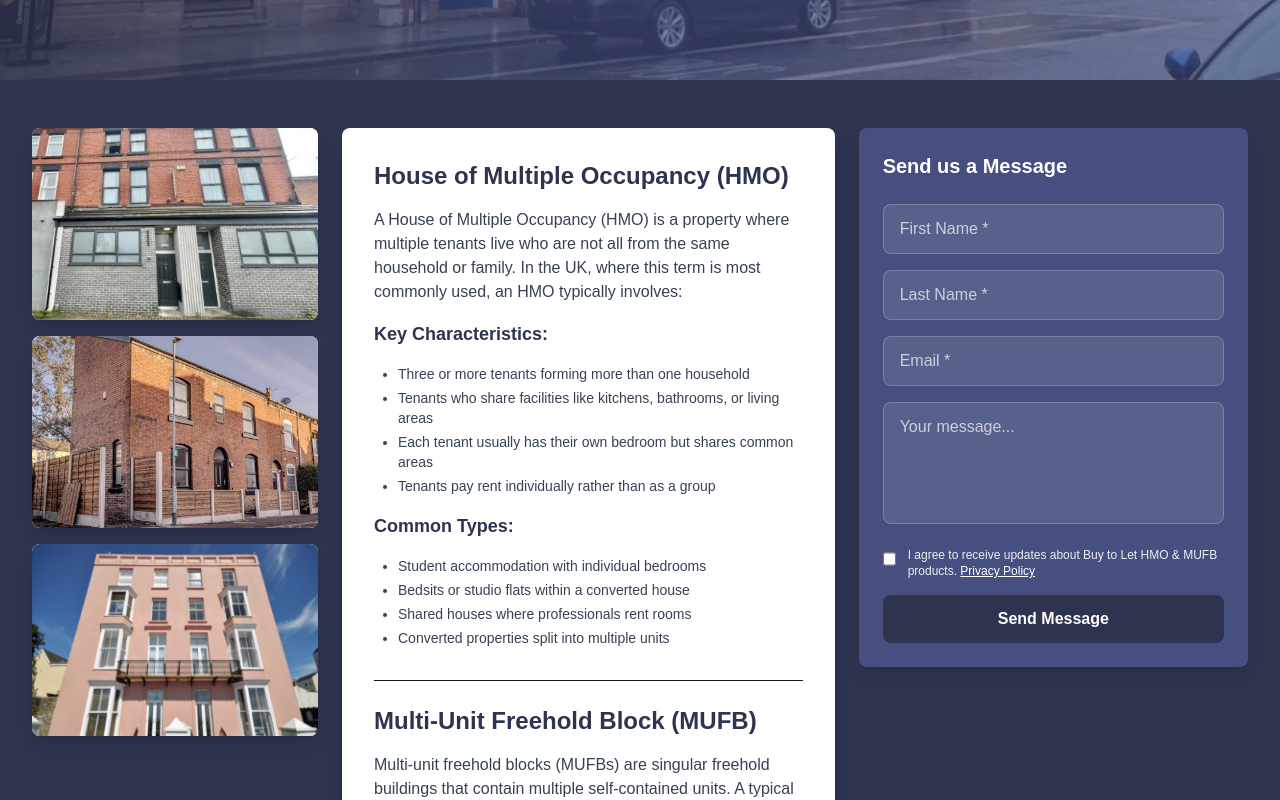
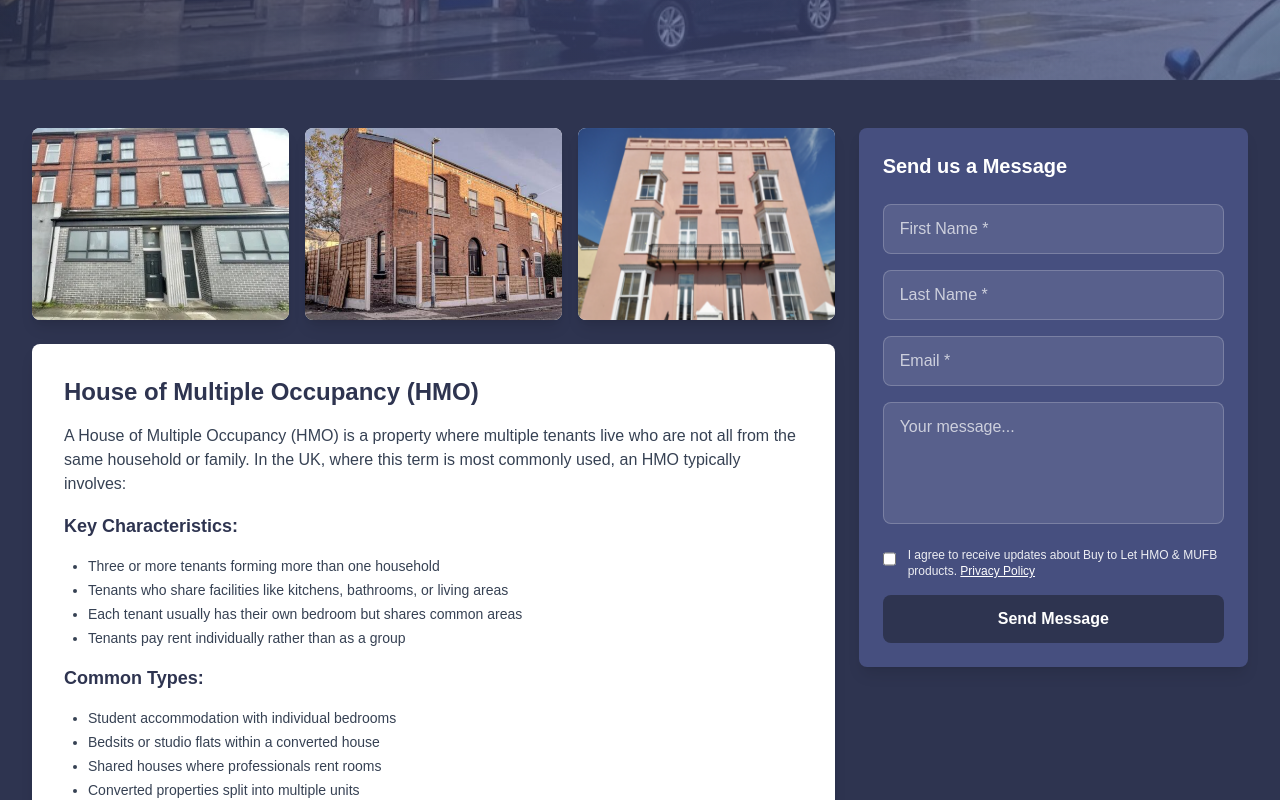
Before and after one commit to ZaCT-Media/best-quote-group, a Next.js app: page /buy-to-let in a window 1280 px wide. Shown: the part 620-1420 px from the top of the page. Built offline with nearby package versions, Linux system fonts and the light colour scheme.

Commit message:
two column 60-40

```diff
--- a/app/buy-to-let/page.tsx
+++ b/app/buy-to-let/page.tsx
@@ -49,12 +49,14 @@ export default function BuyToLetPage() {
           imagePath="/hmo-hero.jpg"
         />
 
-        {/* Main Content Section - Three Column Layout */}
+        {/* Main Content Section - Two Column Layout */}
         <section className="py-12 bg-[#2e3450]">
           <div className="max-w-7xl mx-auto px-4 sm:px-6 lg:px-8">
-            <div className="grid grid-cols-1 lg:grid-cols-12 gap-6">
-              {/* Left Column - Images */}
-              <div className="lg:col-span-3 space-y-4">
+            <div className="grid grid-cols-1 lg:grid-cols-3 gap-6">
+              {/* Left Column - Images and Text Content */}
+              <div className="lg:col-span-2 space-y-6">
+                {/* Images Row */}
+                <div className="grid grid-cols-1 md:grid-cols-3 gap-4">
                   <div className="bg-white rounded-lg overflow-hidden shadow-lg">
                     <Image
                       src="/hmo-1.jpg"
@@ -84,9 +86,8 @@ export default function BuyToLetPage() {
                   </div>
                 </div>
 
-              {/* Middle Column - Text Content */}
-              <div className="lg:col-span-5">
-                <div className="bg-white rounded-lg p-8 shadow-lg h-full">
+                {/* Text Content */}
+                <div className="bg-white rounded-lg p-8 shadow-lg">
                   <div className="mb-8">
                     <h2 className="text-2xl font-bold text-[#2e3450] mb-4">
                       House of Multiple Occupancy (HMO)
@@ -137,7 +138,7 @@ export default function BuyToLetPage() {
               </div>
 
               {/* Right Column - Contact Form */}
-              <div className="lg:col-span-4">
+              <div className="lg:col-span-1">
                 <div className="bg-[#464f7f] rounded-lg p-6 shadow-lg sticky top-[200px] lg:top-[260px]">
                   <h3 className="text-xl font-bold text-white mb-6">Send us a Message</h3>
 
```
Lines whose indentation alone changed are shown as unchanged.
